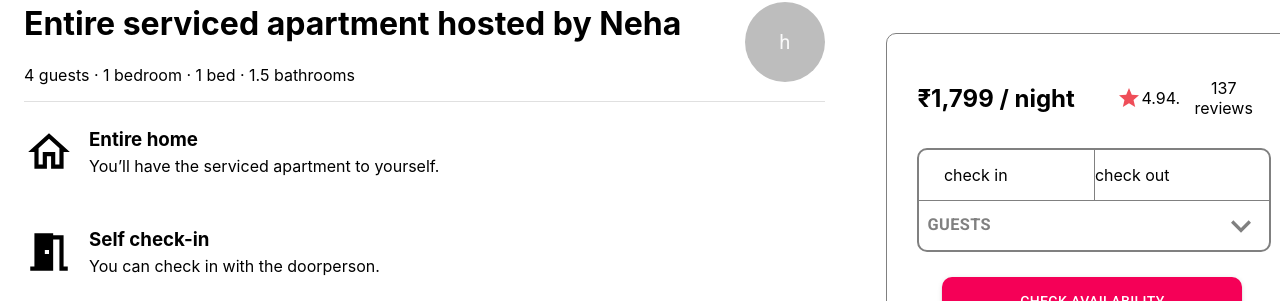
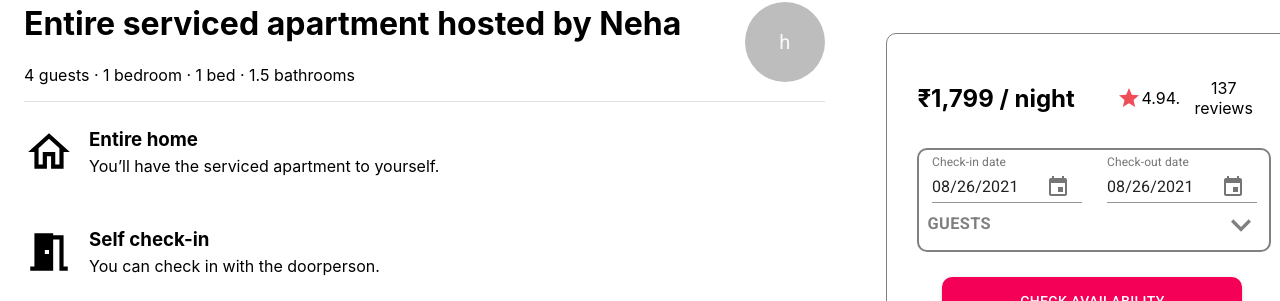
Before and after one commit to ks-1007/Airbnb-clone, a React (Create React App) app in the folder airbnb/: page / in a window 1280 px wide. Shown: the part 488-789 px from the top of the page. Built offline with nearby package versions, Linux system fonts and the light colour scheme.

Commit message:
work on navbar completed

```diff
--- a/airbnb/package.json
+++ b/airbnb/package.json
@@ -12,6 +12,7 @@
     "@testing-library/user-event": "^12.8.3",
     "date-fns": "^2.0.0-beta.5",
     "react": "^17.0.2",
+    "react-date-range-calendar": "^0.1.14",
     "react-dom": "^17.0.2",
     "react-icons": "^4.2.0",
     "react-redux": "^7.2.4",
--- a/airbnb/src/Components/RoomDetails/AmenityDetails.jsx
+++ b/airbnb/src/Components/RoomDetails/AmenityDetails.jsx
@@ -12,7 +12,7 @@ import PetsOutlinedIcon from "@material-ui/icons/PetsOutlined"
 import TvOutlinedIcon from "@material-ui/icons/TvOutlined"
 import AcUnitOutlinedIcon from "@material-ui/icons/AcUnitOutlined"
 import { ReserveBox } from "./ReserveBox"
-import { Calendars } from "./Calendar"
+import { Calendars } from "./Calendars"
 const useStyle = makeStyles((theme) => ({
   root: {
     textAlign: "left",
@@ -143,7 +143,9 @@ export function AmenityDetails({ description, roomTypes }) {
             <Box>
               <img
                 className={classes.bedroomImage}
-                src={roomTypes[0].images[7].url}
+                src={
+                  "https://cdn.impala.travel/properties/cknecdfqd009w0uo52ekobr61.jpg"
+                }
                 alt=""
               />
               <h3 className={classes.marginZero}>Bedroom</h3>
@@ -154,7 +156,9 @@ export function AmenityDetails({ description, roomTypes }) {
             <Box>
               <img
                 className={classes.bedroomImage}
-                src={roomTypes[1].images[7].url}
+                src={
+                  "https://cdn.impala.travel/properties/ckneczyrb00bc0uo56bftb7l2.jpg"
+                }
                 alt=""
               />
               <h3 className={classes.marginZero}>Living room</h3>
@@ -201,7 +205,7 @@ export function AmenityDetails({ description, roomTypes }) {
           </Box>
           <Button className={classes.button}>Show all 36 amenities</Button>
         </Box>
-        <Calendars />
+        {/* <Calendars /> */}
       </Box>
       <Box>
         <ReserveBox />
--- a/airbnb/src/Components/RoomDetails/Calendar.jsx
+++ b/airbnb/src/Components/RoomDetails/Calendars.jsx
@@ -1,6 +1,5 @@
 import "date-fns"
 import React from "react"
-import Grid from "@material-ui/core/Grid"
 import DateFnsUtils from "@date-io/date-fns"
 import {
   MuiPickersUtilsProvider,
--- a/airbnb/src/Components/RoomDetails/GuestsInput.jsx
+++ b/airbnb/src/Components/RoomDetails/GuestsInput.jsx
@@ -51,6 +51,8 @@ export function GuestInput() {
   }))
   const classes = useStyles()
   const [adults, setAdults] = useState(1)
+  const [children, setChildren] = useState(0)
+  const [infants, setInfants] = useState(0)
   return (
     <>
       <Button
@@ -70,11 +72,17 @@ export function GuestInput() {
             <h3>Adults</h3>
           </Box>
           <Box className={classes.btnCont}>
-            <Box className={classes.btn}>
+            <Box
+              className={classes.btn}
+              onClick={() => setAdults((prev) => prev - 1)}
+            >
               <RemoveIcon />
             </Box>
             {adults}
-            <Box className={classes.btn}>
+            <Box
+              className={classes.btn}
+              onClick={() => setAdults((prev) => prev + 1)}
+            >
               <AddIcon />
             </Box>
           </Box>
@@ -84,25 +92,37 @@ export function GuestInput() {
             <h3>Children</h3>
           </Box>
           <Box className={classes.btnCont}>
-            <Box className={classes.btn}>
+            <Box
+              className={classes.btn}
+              onClick={() => setChildren((prev) => prev - 1)}
+            >
               <RemoveIcon />
             </Box>
-            {adults}
-            <Box className={classes.btn}>
+            {children}
+            <Box
+              className={classes.btn}
+              onClick={() => setChildren((prev) => prev + 1)}
+            >
               <AddIcon />
             </Box>
           </Box>
         </Box>
         <Box className={classes.option}>
           <Box>
-            <h3>Infant</h3>
+            <h3>Infants</h3>
           </Box>
           <Box className={classes.btnCont}>
-            <Box className={classes.btn}>
+            <Box
+              className={classes.btn}
+              onClick={() => setInfants((prev) => prev - 1)}
+            >
               <RemoveIcon />
             </Box>
-            {adults}
-            <Box className={classes.btn}>
+            {infants}
+            <Box
+              className={classes.btn}
+              onClick={() => setInfants((prev) => prev + 1)}
+            >
               <AddIcon />
             </Box>
           </Box>
--- a/airbnb/src/Components/RoomDetails/ReserveBox.jsx
+++ b/airbnb/src/Components/RoomDetails/ReserveBox.jsx
@@ -1,6 +1,13 @@
 import { Box, Button } from "@material-ui/core"
 import { makeStyles } from "@material-ui/core"
 import Star from "@material-ui/icons/Star"
+import "date-fns"
+import React from "react"
+import DateFnsUtils from "@date-io/date-fns"
+import {
+  MuiPickersUtilsProvider,
+  KeyboardDatePicker,
+} from "@material-ui/pickers"
 import { GuestInput } from "./GuestsInput"
 const useStyle = makeStyles((theme) => ({
   root: {
@@ -41,6 +48,19 @@ const useStyle = makeStyles((theme) => ({
 }))
 export function ReserveBox() {
   const classes = useStyle()
+  const [selectedCheckInDate, setSelectedCheckInDate] = React.useState(
+    new Date("2021-08-26T21:11:54")
+  )
+  const [selectedCheckOutDate, setSelectedCheckOutDate] = React.useState(
+    new Date("2021-08-26T21:11:54")
+  )
+
+  const handleCheckInDateChange = (date) => {
+    setSelectedCheckInDate(date)
+  }
+  const handleCheckOutDateChange = (date) => {
+    setSelectedCheckOutDate(date)
+  }
   return (
     <Box className={classes.root}>
       <Box className={classes.mainCont}>
@@ -67,18 +87,43 @@ export function ReserveBox() {
             style={{
               display: "flex",
               height: "50px",
-              justifyContent: "center",
+              justifyContent: "space-around",
               alignItems: "center",
             }}
           >
             <Box
               style={{
-                borderRight: "1px solid grey",
-                textAlign: "left",
+                // borderRight: "1px solid grey",
+
                 width: "150px",
               }}
             >
-              <p>check in</p>
+              <MuiPickersUtilsProvider utils={DateFnsUtils}>
+                <Box
+                  style={
+                    {
+                      // display: "grid",
+                      // gridTemplateColumns: "25% 25%",
+                      // gap: "2%",
+                      // height: "100px",
+                    }
+                  }
+                >
+                  <KeyboardDatePicker
+                    disableToolbar
+                    variant="inline"
+                    format="MM/dd/yyyy"
+                    margin="normal"
+                    id="date-picker-inline"
+                    label="Check-in date"
+                    value={selectedCheckInDate}
+                    onChange={handleCheckInDateChange}
+                    KeyboardButtonProps={{
+                      "aria-label": "change date",
+                    }}
+                  />
+                </Box>
+              </MuiPickersUtilsProvider>
             </Box>
             <Box
               style={{
@@ -87,10 +132,35 @@ export function ReserveBox() {
               }}
             >
               {" "}
-              <p> check out </p>
+              <MuiPickersUtilsProvider utils={DateFnsUtils}>
+                <Box
+                  style={
+                    {
+                      // display: "grid",
+                      // gridTemplateColumns: "25% 25%",
+                      // gap: "2%",
+                      // height: "100px",
+                    }
+                  }
+                >
+                  <KeyboardDatePicker
+                    disableToolbar
+                    variant="inline"
+                    format="MM/dd/yyyy"
+                    margin="normal"
+                    id="date-picker-inline"
+                    label="Check-out date"
+                    value={selectedCheckOutDate}
+                    onChange={handleCheckOutDateChange}
+                    KeyboardButtonProps={{
+                      "aria-label": "change date",
+                    }}
+                  />
+                </Box>
+              </MuiPickersUtilsProvider>
             </Box>
           </Box>
-          <Box style={{ borderTop: "1px solid grey" }}>
+          <Box /*style={{ borderTop: "1px solid grey" }}*/>
             <GuestInput />
           </Box>
         </Box>
--- /dev/null
+++ b/airbnb/src/Components/RoomDetails/ScrollNavbar.jsx
@@ -0,0 +1,89 @@
+import { Paper, makeStyles, Box, Button } from "@material-ui/core"
+import Star from "@material-ui/icons/Star"
+
+export function ScrollNavbar({ showScrollNav, showScrollNavRight }) {
+  const useStyles = makeStyles((theme) => ({
+    root: {
+      display: showScrollNav,
+      alignItems: "center",
+      height: "100px",
+      position: "fixed",
+      top: "0",
+      zIndex: "1",
+      width: "1300px",
+      padding: "0 120px",
+      justifyContent: "space-between",
+    },
+    section: {
+      color: "gray",
+      fontWeight: "500",
+      height: "100px",
+      display: "flex",
+      alignItems: "center",
+      // width: "100px",
+      padding: "0 10px",
+      cursor: "pointer",
+      justifyContent: "center",
+      "&:hover": {
+        borderBottom: "5px solid black",
+      },
+      fontSize: "17px",
+    },
+    left: {
+      display: "flex",
+    },
+    right: {
+      display: showScrollNavRight,
+      alignItems: "center",
+    },
+    btn: {
+      height: "50px",
+      width: "200px",
+      borderRadius: "10px",
+    },
+    flexDisplay1: {
+      display: "flex",
+      flexDirection: "column",
+      justifyContent: "center",
+      alignItems: "center",
+    },
+  }))
+  const classes = useStyles()
+  return (
+    <Paper className={classes.root}>
+      <Box className={classes.left}>
+        <Box className={classes.section}>Photos</Box>
+        <Box className={classes.section}>Amenities</Box>
+        <Box className={classes.section}>Reviews</Box>
+        <Box className={classes.section}>Location</Box>
+      </Box>
+
+      <Box className={classes.right}>
+        <Box className={classes.flexDisplay1}>
+          <Box style={{ margin: "0 20px" }}>
+            <h2 style={{ margin: "0" }}>
+              ₹1,799 <span>/ night</span>
+            </h2>
+          </Box>
+          <Box
+            style={{
+              display: "flex",
+              alignItems: "center",
+              width: "150px",
+              justifyContent: "space-around",
+            }}
+          >
+            <Star style={{ color: "rgb(239,78,89)" }} /> 4.94.{" "}
+            <span>137 reviews</span>
+          </Box>
+        </Box>
+
+        <Box>
+          <Button variant="contained" color="secondary" className={classes.btn}>
+            Check availability
+          </Button>
+        </Box>
+      </Box>
+    </Paper>
+  )
+}
--- a/airbnb/src/Pages/RoomDetailsPage.jsx
+++ b/airbnb/src/Pages/RoomDetailsPage.jsx
@@ -9,8 +9,13 @@ import { AmenityDetails } from "../Components/RoomDetails/AmenityDetails"
 import { Reviews } from "../Components/RoomDetails/Reviews"
 import { HostDetails } from "../Components/RoomDetails/HostDetails"
 import { ThingsToKnow } from "../Components/RoomDetails/ThingsToKnow"
-import { Calendars } from "../Components/RoomDetails/Calendar"
+import { Calendars } from "../Components/RoomDetails/Calendars"
+import { ScrollNavbar } from "../Components/RoomDetails/ScrollNavbar"
+import { useState } from "react"
 const useStyle = makeStyles({
+  root: {
+    postion: "relative",
+  },
   pink_icon: {
     color: "rgb(239,78,89)",
   },
@@ -43,12 +48,30 @@ export function RoomDetailsPage({
   description,
   roomTypes,
 }) {
+  const [showScrollNav, setShowScrollNav] = useState("none")
+  const [showScrollNavRight, setShowScrollNavRight] = useState("none")
   const classes = useStyle()
   name = name.replace("[SANDBOX]", "")
-
+  const handleScroll = (e) => {
+    if (window.pageYOffset >= 470) {
+      setShowScrollNav("flex")
+    } else {
+      setShowScrollNav("none")
+    }
+    if (window.pageYOffset >= 1895) {
+      setShowScrollNavRight("flex")
+    } else {
+      setShowScrollNavRight("none")
+    }
+  }
+  window.addEventListener("scroll", handleScroll)
   return (
     <>
-      <Container>
+      <ScrollNavbar
+        showScrollNav={showScrollNav}
+        showScrollNavRight={showScrollNavRight}
+      />
+      <Container className={classes.root}>
         <NameCont>
           <div>
             <h2>{name}</h2>
```
Also changed, not shown: airbnb/src/Components/RoomDetails/Navbar.jsx (deleted), 1 other file (tests, documents, lock files or other folders).
